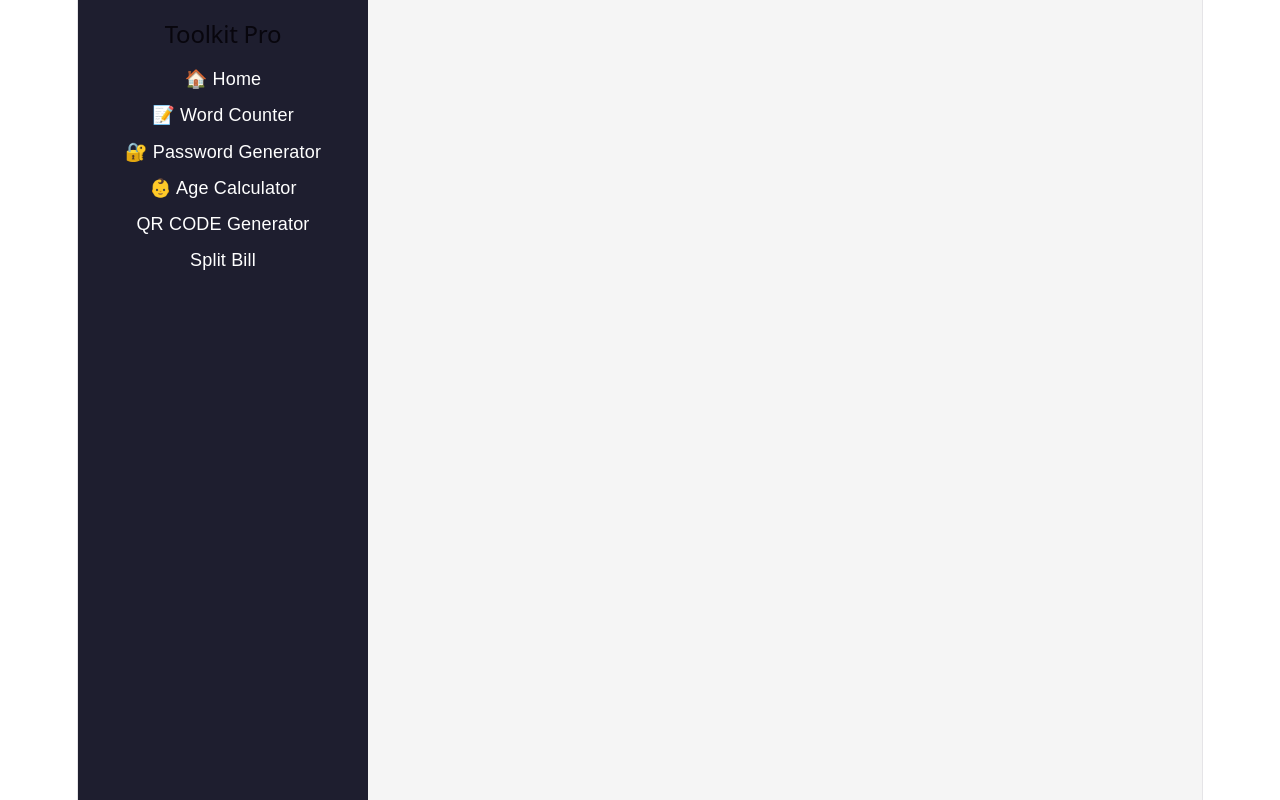
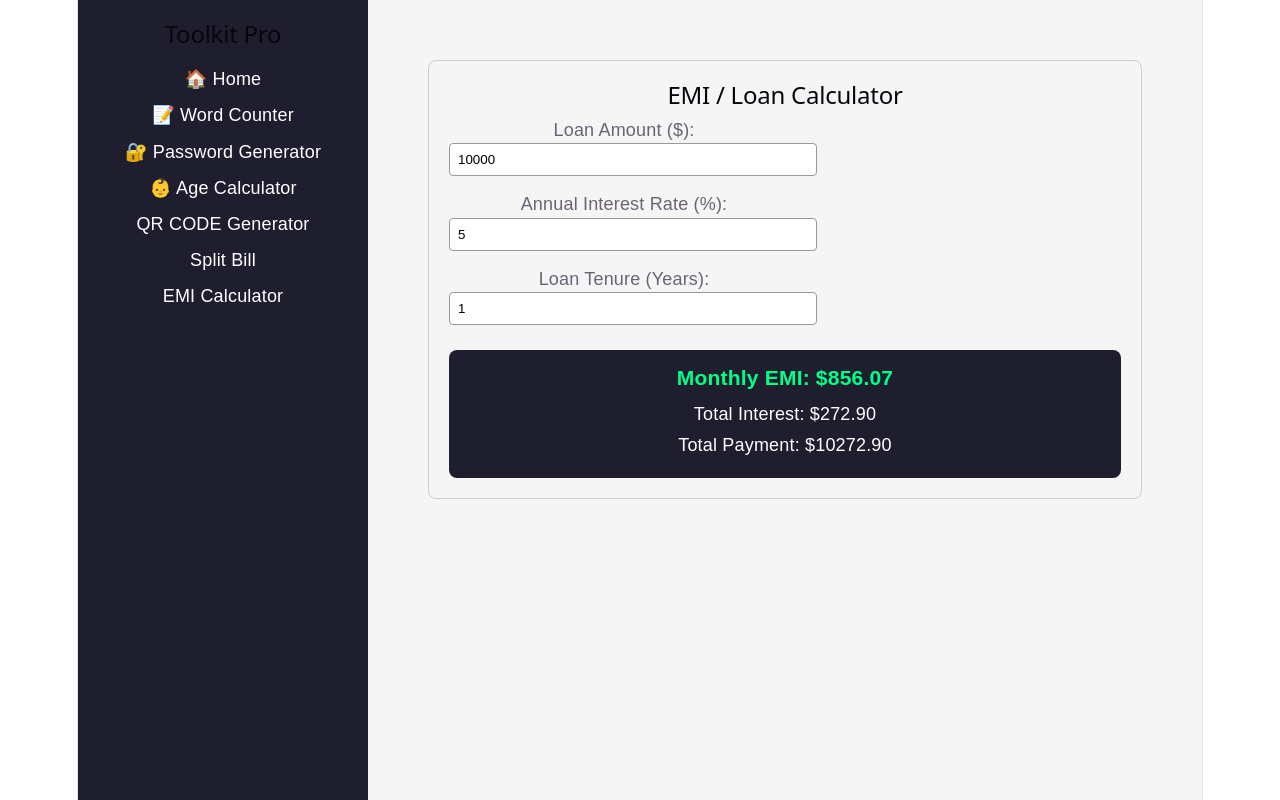
Before and after one commit to AjimTamboli-Web/all-in-one-toolkit, a React (Vite) app: page /emi-calculator in a window 1280 px wide. Built offline with nearby package versions, Linux system fonts and the light colour scheme.

Commit message:
EMI Calculator implemented

```diff
--- a/src/App.jsx
+++ b/src/App.jsx
@@ -9,6 +9,7 @@ import PasswordGenerator from './components/PasswordGenerator'
 import AgeCalculator from './components/AgeCalculator'
 import QRCodeGenerator from './components/QRCodeGenerator'
 import SplitBill from './components/SplitBill'
+import EMICalculator from './components/EMICalculator'
 
 // 2. Export our App function as the default export so main.jsx can use it
 export default function App() {
@@ -42,6 +43,9 @@ export default function App() {
           </li>
           <li>
             <Link to="/split-bill" style={{ color: 'white', textDecoration: 'none' }}> Split Bill</Link>
+          </li>
+          <li>
+            <Link to="/emi-calculator" style={{ color: 'white', textDecoration: 'none' }}> EMI Calculator </Link>
           </li>
         </ul>
       </nav>
@@ -78,6 +82,8 @@ export default function App() {
           <Route path="/qr-code" element={<QRCodeGenerator />} />
 
           <Route path="/split-bill" element={<SplitBill />} />
+
+          <Route path="/emi-calculator" element={<EMICalculator />} />
         </Routes>
       </main>
 
--- /dev/null
+++ b/src/components/EMICalculator.jsx
@@ -0,0 +1,85 @@
+import { useState } from 'react'
+
+export default function EMICalculator() {
+    // 1. STATE
+    const [principal, setPrincipal] = useState(10000)
+    const [rate, setRate] = useState(5) // Annual interest rate percentage
+    const [years, setYears] = useState(1)
+
+    // 2. MATH CALCULATIONS
+    // Convert our text inputs into real numbers
+    const p = Number(principal)
+
+    // The formula needs the MONTHLY interest rate, not annual
+    const r = Number(rate) / 12 / 100
+
+    // The formula needs the total number of MONTHS, not years
+    const n = Number(years) * 12
+
+    let emi = 0
+    let totalPayment = 0
+    let totalInterest = 0
+
+    // The actual Bank EMI Formula: E = P * r * (1+r)^n / ((1+r)^n - 1)
+    if (p > 0 && r > 0 && n > 0) {
+        // Math.pow is JavaScript's way of doing Exponents (like "to the power of N")
+        emi = (p * r * Math.pow(1 + r, n)) / (Math.pow(1 + r, n) - 1)
+        totalPayment = emi * n
+        totalInterest = totalPayment - p
+    } else if (p > 0 && n > 0 && r === 0) {
+        // Edge case: If the bank gives you a 0% interest rate!
+        emi = p / n
+        totalPayment = p
+        totalInterest = 0
+    }
+
+    // 3. THE UI
+    return (
+        <div style={{ padding: '20px', border: '1px solid #ccc', margin: '20px', borderRadius: '8px' }}>
+            <h2>EMI / Loan Calculator</h2>
+
+            {/* INPUTS */}
+            <div style={{ display: 'flex', flexDirection: 'column', gap: '15px', maxWidth: '350px' }}>
+                <div>
+                    <label>Loan Amount ($):</label>
+                    <br />
+                    <input
+                        type="number"
+                        value={principal}
+                        onChange={(e) => setPrincipal(e.target.value)}
+                        style={{ padding: '8px', width: '100%', borderRadius: '4px', border: '1px solid #999' }}
+                    />
+                </div>
+
+                <div>
+                    <label>Annual Interest Rate (%):</label>
+                    <br />
+                    <input
+                        type="number"
+                        value={rate}
+                        onChange={(e) => setRate(e.target.value)}
+                        style={{ padding: '8px', width: '100%', borderRadius: '4px', border: '1px solid #999' }}
+                    />
+                </div>
+
+                <div>
+                    <label>Loan Tenure (Years):</label>
+                    <br />
+                    <input
+                        type="number"
+                        value={years}
+                        onChange={(e) => setYears(e.target.value)}
+                        style={{ padding: '8px', width: '100%', borderRadius: '4px', border: '1px solid #999' }}
+                    />
+                </div>
+            </div>
+
+            {/* RESULTS DISPLAY */}
+            <div style={{ marginTop: '25px', padding: '15px', background: '#1e1e2f', color: 'white', borderRadius: '8px' }}>
+                <h3 style={{ margin: '0 0 10px 0', color: '#00ff88' }}>Monthly EMI: ${emi.toFixed(2)}</h3>
+                <p style={{ margin: '5px 0' }}>Total Interest: ${totalInterest.toFixed(2)}</p>
+                <p style={{ margin: '5px 0' }}>Total Payment: ${totalPayment.toFixed(2)}</p>
+            </div>
+        </div>
+    )
+}
```
